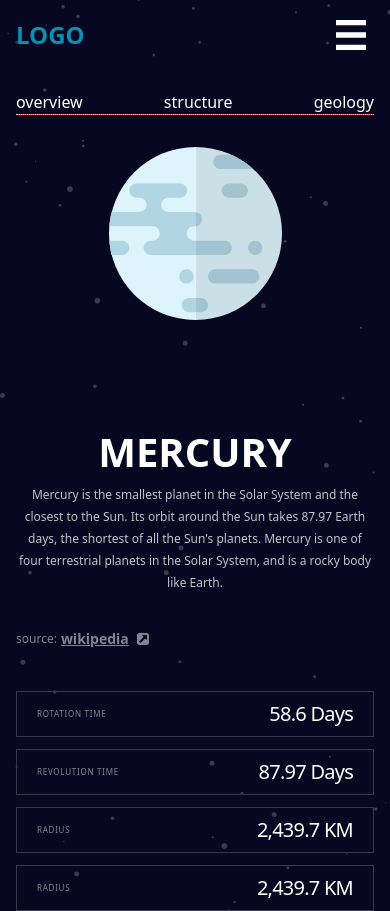
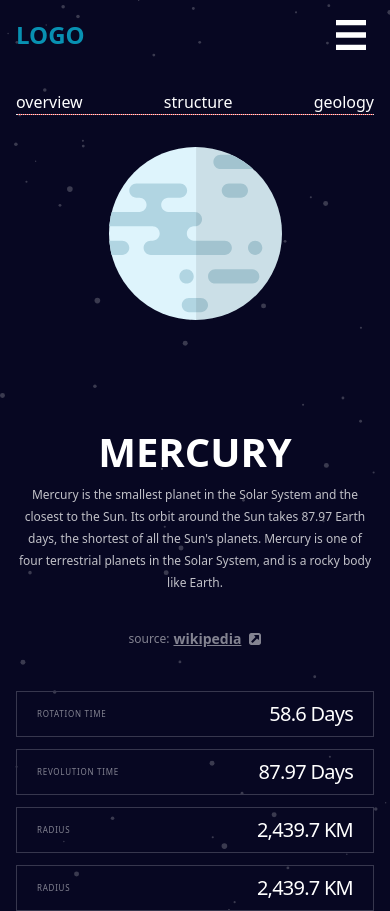
Before and after one commit to sphnikola/planet-fact-site, a React (Vite) app: page / in a window 390 px wide. Built offline with nearby package versions, Linux system fonts and the light colour scheme.

Commit message:
position wiki link

```diff
--- a/src/components/Main.jsx
+++ b/src/components/Main.jsx
@@ -55,7 +55,10 @@ export function Main(props) {
             {props.initialName}
           </h2>
           {props.answer}
-          <p className="text-center leading-[25px] flex gap-x-1 text-xs mt-8 md:mt-[24px] lg:mt-16 text-[hsl(240,6%,54%)] lg:text-base">
+          <p
+            className=" leading-[25px] flex justify-center gap-x-1 text-xs mt-8 md:mt-[24px] md:justify-start
+           lg:mt-16 text-[hsl(240,6%,54%)] lg:text-base"
+          >
             source:
             <span className="flex items-center gap-x-2">
               <a
--- a/src/components/NavBar.jsx
+++ b/src/components/NavBar.jsx
@@ -1,4 +1,4 @@
-//work on navbar and try to fix the wiki link
+//work on navbar
 import { useState } from "react";
 import open from "../assets/icon-hamburger.svg";
 
```
